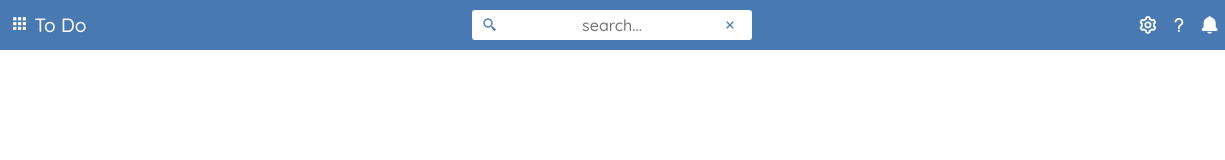
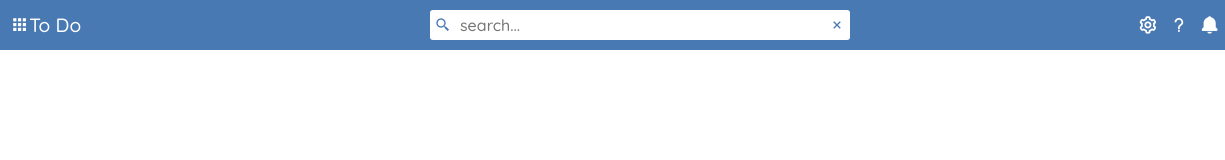
Before and after one commit to orn-rany/TO-DO, a plain HTML site: page index.html in a window 1280 px wide. Shown: the full height of the page, 0-1225 px from the left. Drawn offline with nearby package versions, Linux system fonts and the light colour scheme.

Commit message:
Auto commit

```diff
--- a/index.css
+++ b/css/main.css
@@ -16,68 +16,9 @@ body {
 }
 
 /* top nav */
-#top-navbar {
-    display: flex;
-    justify-content: space-between;
-    background-color: rgb(73, 121, 179);
-    align-items: center;
-    position: fixed;
-    width: 100%;
-    height: 50px;
-    color: white;
-    padding: 0px 10px;
 
-}
 
-.brand {
-    font-size: 1.2rem;
-}
 
-.search-bar {
-    position: relative;
-    align-items: center;
-    display: flex;
-    i {
-        color: rgb(73, 121, 179);
-
-    }
-    .bx-search-alt-2{
-        position: absolute;
-       margin-left: 10px;
-    }
-    .bx-x{
-        position: absolute;
-        margin-left: 250px;
-    }
-
-    input {
-        width: 280px;
-        text-align: center;
-        height: 30px;
-        border-radius: 3px;
-        border: 0;
-    }
-
-}
-
-.nav-util {
-    display: flex;
-    align-items: center;
-    column-gap: 10px;
-    font-size: 1.3rem;
-
-    img {
-        width: 40px;
-        height: 40px;
-        border: 1px solid black;
-        border-radius: 50%;
-    }
-}
-
-.nav-util i:hover {
-    color: rgb(163, 163, 156);
-    cursor: pointer;
-}
 
 /* nav-left */
 #nav-left {
--- /dev/null
+++ b/css/nav.css
@@ -0,0 +1,69 @@
+#top-navbar {
+    position: relative;
+    display: flex;
+    justify-content: space-between;
+    background-color: rgb(73, 121, 179);
+    align-items: center;
+    position: fixed;
+    width: 100%;
+    height: 50px;
+    color: white;
+    padding: 0px 10px;
+    .col{
+
+        display: flex;
+        align-items: center;
+        width: 100%;
+    }
+
+}
+
+.brand {
+    font-size: 1.2rem;
+    justify-content: start;
+}
+
+.search-bar {
+    position: relative;
+    /* background-color: blue; */
+    justify-content: center;
+    i {
+        color: rgb(73, 121, 179);
+
+    }
+    .bx-search-alt-2{
+        position: absolute;
+        left: 5px;
+    }
+    .bx-x{
+        position: absolute;
+        right: 5px;
+    }
+
+    input {
+        padding-left: 30px;
+        width: 100%;
+        height: 30px;
+        border-radius: 3px;
+        border: none;
+        outline: none;
+
+    }
+}
+.nav-util {
+    justify-content: end;
+    column-gap: 10px;
+    font-size: 1.3rem;
+    /* background-color: aqua; */
+    img {
+        width: 40px;
+        height: 40px;
+        border: 1px solid black;
+        border-radius: 50%;
+    }
+}
+
+.nav-util i:hover {
+    color: rgb(163, 163, 156);
+    cursor: pointer;
+}
--- a/index.html
+++ b/index.html
@@ -5,7 +5,8 @@
     <meta charset="UTF-8">
     <meta name="viewport" content="width=device-width, initial-scale=1.0">
     <title>To Do</title>
-    <link rel="stylesheet" href="index.css">
+    <link rel="stylesheet" href="css/main.css">
+    <link rel="stylesheet" href="css/nav.css">
     <link rel="stylesheet" href="https://unpkg.com/boxicons@latest/css/boxicons.min.css">
     <link href="https://cdn.jsdelivr.net/npm/bootstrap@5.0.2/dist/css/bootstrap.min.css" rel="stylesheet"
         integrity="sha384-EVSTQN3/azprG1Anm3QDgpJLIm9Nao0Yz1ztcQTwFspd3yD65VohhpuuCOmLASjC" crossorigin="anonymous">
@@ -14,16 +15,16 @@
 <body>
     <!-- top_nav -->
     <nav id="top-navbar">
-        <div class="brand">
+        <div class=" col brand">
             <i class='bx bxs-grid'></i>
             <span>To Do</span>
         </div>
-        <div class="search-bar">
+        <div class=" col search-bar">
             <i class='bx bx-search-alt-2'></i>
             <input type="text" placeholder="search...">
             <i class='bx bx-x'></i>
         </div>
-        <div class="nav-util">
+        <div class="col nav-util">
             <i class='bx bx-cog'></i>
             <i class='bx bx-question-mark'></i>
             <i class='bx bxs-bell'></i>
```
